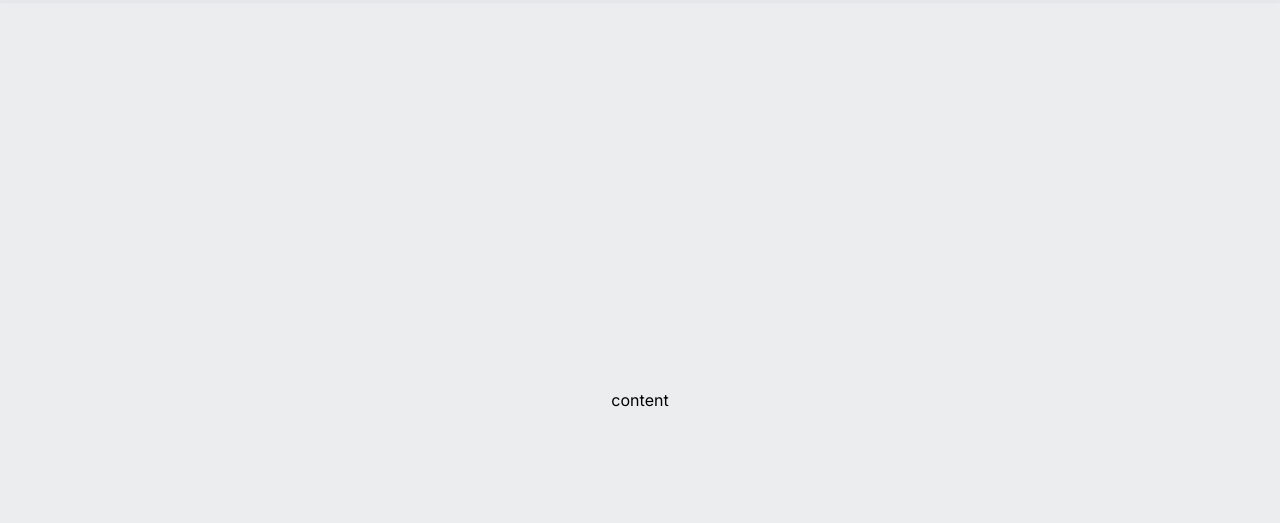
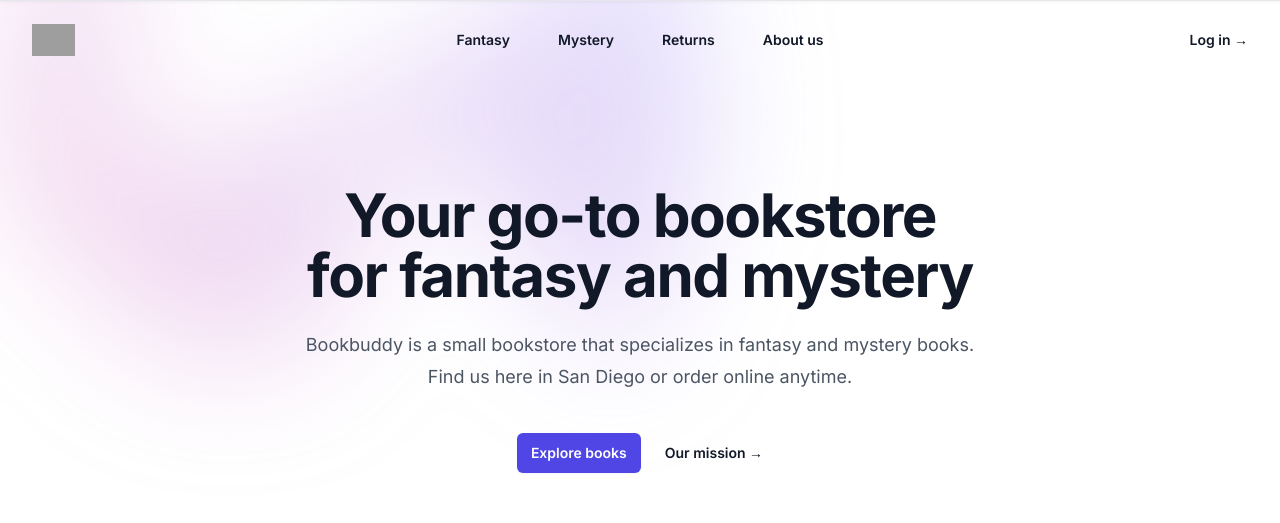
Before and after one commit to jianylei/OpenAI-ChatBot, a Next.js app: page / in a window 1280 px wide. Shown: the top 523 px of the page. Built offline with nearby package versions, Linux system fonts and the light colour scheme; grey boxes are pictures that could not be loaded.

Commit message:
Updated GPT prompt to only use markdown links

```diff
--- a/package.json
+++ b/package.json
@@ -9,6 +9,7 @@
     "lint": "next lint"
   },
   "dependencies": {
+    "@headlessui/react": "^1.7.15",
     "@radix-ui/react-accordion": "^1.1.2",
     "@tailwindcss/forms": "^0.5.3",
     "@tanstack/react-query": "^4.29.12",
--- a/src/app/helpers/constants/chatbot-prompt.ts
+++ b/src/app/helpers/constants/chatbot-prompt.ts
@@ -7,7 +7,7 @@
 Use this bookstore metadata to answer the customer questions:
 ${bookData}
 
-Only include links in markdown format.
+Only include links in markdown format, otherwise convert links to markdown format.
 Example: 'You can browse our books [here](https://www.example.com/books)'.
 Other than links, use regular text.
 
--- a/src/app/page.tsx
+++ b/src/app/page.tsx
@@ -1,12 +1,167 @@
-import Image from 'next/image'
-import { Inter } from 'next/font/google'
+'use client'
 
-const inter = Inter({ subsets: ['latin'] })
+import { Dialog } from '@headlessui/react'
+import { Menu, X } from 'lucide-react'
+import { useState } from 'react'
+
+const navigation = [
+  { name: 'Fantasy', href: '#' },
+  { name: 'Mystery', href: '#' },
+  { name: 'Returns', href: '#' },
+  { name: 'About us', href: '#' },
+]
 
 export default function Home() {
+  const [mobileMenuOpen, setMobileMenuOpen] = useState<boolean>(false)
   return (
-    <main className="absolute inset-0 flex justify-center items-center">
-      content
-    </main>
+    <div className='bg-white'>
+      <header className='absolute inset-x-0 top-0 z-50'>
+        <nav
+          className='flex items-center justify-between p-6 lg:px-8'
+          aria-label='Global'>
+          <div className='flex lg:flex-1'>
+            <a href='#' className='-m-1.5 p-1.5'>
+              <span className='sr-only'>Your Company</span>
+              <img
+                className='h-8 w-auto'
+                src='/book.png'
+                alt=''
+              />
+            </a>
+          </div>
+          <div className='flex lg:hidden'>
+            <button
+              type='button'
+              className='-m-2.5 inline-flex items-center justify-center rounded-md p-2.5 text-gray-700'>
+              <span className='sr-only'>Open main menu</span>
+              <Menu className='h-6 w-6' aria-hidden='true' />
+            </button>
+          </div>
+          <div className='hidden lg:flex lg:gap-x-12'>
+            {navigation.map((item) => (
+              <a
+                key={item.name}
+                href={item.href}
+                className='text-sm font-semibold leading-6 text-gray-900'>
+                {item.name}
+              </a>
+            ))}
+          </div>
+          <div className='hidden lg:flex lg:flex-1 lg:justify-end'>
+            <a
+              href='#'
+              className='text-sm font-semibold leading-6 text-gray-900'>
+              Log in <span aria-hidden='true'>&rarr;</span>
+            </a>
+          </div>
+        </nav>
+        <Dialog
+          as='div'
+          className='lg:hidden'
+          open={mobileMenuOpen}
+          onClose={setMobileMenuOpen}>
+          <div className='fixed inset-0 z-50' />
+          <Dialog.Panel className='fixed inset-y-0 right-0 z-50 w-full overflow-y-auto bg-white px-6 py-6 sm:max-w-sm sm:ring-1 sm:ring-gray-900/10'>
+            <div className='flex items-center justify-between'>
+              <a href='#' className='-m-1.5 p-1.5'>
+                <span className='sr-only'>Your Company</span>
+                <img
+                  className='h-8 w-auto'
+                  src='https://tailwindui.com/img/logos/mark.svg?color=indigo&shade=600'
+                  alt=''
+                />
+              </a>
+              <button
+                type='button'
+                className='-m-2.5 rounded-md p-2.5 text-gray-700'
+                onClick={() => setMobileMenuOpen(false)}>
+                <span className='sr-only'>Close menu</span>
+                <X className='h-6 w-6' aria-hidden='true' />
+              </button>
+            </div>
+            <div className='mt-6 flow-root'>
+              <div className='-my-6 divide-y divide-gray-500/10'>
+                <div className='space-y-2 py-6'>
+                  {navigation.map((item) => (
+                    <a
+                      key={item.name}
+                      href={item.href}
+                      className='-mx-3 block rounded-lg px-3 py-2 text-base font-semibold leading-7 text-gray-900 hover:bg-gray-50'>
+                      {item.name}
+                    </a>
+                  ))}
+                </div>
+                <div className='py-6'>
+                  <a
+                    href='#'
+                    className='-mx-3 block rounded-lg px-3 py-2.5 text-base font-semibold leading-7 text-gray-900 hover:bg-gray-50'>
+                    Log in
+                  </a>
+                </div>
+              </div>
+            </div>
+          </Dialog.Panel>
+        </Dialog>
+      </header>
+
+      <div className='relative isolate pt-14'>
+        <div
+          className='absolute inset-x-0 -top-40 -z-10 transform-gpu overflow-hidden blur-3xl sm:-top-80'
+          aria-hidden='true'>
+          <div
+            className='relative left-[calc(50%-11rem)] aspect-[1155/678] w-[36.125rem] -translate-x-1/2 rotate-[30deg] bg-gradient-to-tr from-[#ff80b5] to-[#9089fc] opacity-30 sm:left-[calc(50%-30rem)] sm:w-[72.1875rem]'
+            style={{
+              clipPath:
+                'polygon(74.1% 44.1%, 100% 61.6%, 97.5% 26.9%, 85.5% 0.1%, 80.7% 2%, 72.5% 32.5%, 60.2% 62.4%, 52.4% 68.1%, 47.5% 58.3%, 45.2% 34.5%, 27.5% 76.7%, 0.1% 64.9%, 17.9% 100%, 27.6% 76.8%, 76.1% 97.7%, 74.1% 44.1%)',
+            }}
+          />
+        </div>
+        <div className='py-24 sm:py-32 lg:pb-40'>
+          <div className='mx-auto max-w-7xl px-6 lg:px-8'>
+            <div className='mx-auto max-w-2xl text-center'>
+              <h1 className='text-4xl font-bold tracking-tight text-gray-900 sm:text-6xl'>
+                Your go-to bookstore for fantasy and mystery
+              </h1>
+              <p className='mt-6 text-lg leading-8 text-gray-600'>
+                Bookbuddy is a small bookstore that specializes in fantasy and mystery
+                books. Find us here in San Diego or order online anytime.
+              </p>
+              <div className='mt-10 flex items-center justify-center gap-x-6'>
+                <a
+                  href='#'
+                  className='rounded-md bg-indigo-600 px-3.5 py-2.5 text-sm font-semibold text-white shadow-sm hover:bg-indigo-500 focus-visible:outline focus-visible:outline-2 focus-visible:outline-offset-2 focus-visible:outline-indigo-600'>
+                  Explore books
+                </a>
+                <a
+                  href='#'
+                  className='text-sm font-semibold leading-6 text-gray-900'>
+                  Our mission <span aria-hidden='true'>→</span>
+                </a>
+              </div>
+            </div>
+            <div className='mt-16 flow-root sm:mt-24'>
+              <div className='relative -m-2 rounded-xl bg-gray-900/5 p-2 ring-1 ring-inset ring-gray-900/10 lg:-m-4 lg:rounded-2xl lg:p-4'>
+                <img
+                  src='/bookstore2.jpg'
+                  alt='App screenshot'
+                  className='rounded-md shadow-2xl ring-1 ring-gray-900/10'
+                />
+              </div>
+            </div>
+          </div>
+        </div>
+        <div
+          className='absolute inset-x-0 top-[calc(100%-13rem)] -z-10 transform-gpu overflow-hidden blur-3xl sm:top-[calc(100%-30rem)]'
+          aria-hidden='true'>
+          <div
+            className='relative left-[calc(50%+3rem)] aspect-[1155/678] w-[36.125rem] -translate-x-1/2 bg-gradient-to-tr from-[#ff80b5] to-[#9089fc] opacity-30 sm:left-[calc(50%+36rem)] sm:w-[72.1875rem]'
+            style={{
+              clipPath:
+                'polygon(74.1% 44.1%, 100% 61.6%, 97.5% 26.9%, 85.5% 0.1%, 80.7% 2%, 72.5% 32.5%, 60.2% 62.4%, 52.4% 68.1%, 47.5% 58.3%, 45.2% 34.5%, 27.5% 76.7%, 0.1% 64.9%, 17.9% 100%, 27.6% 76.8%, 76.1% 97.7%, 74.1% 44.1%)',
+            }}
+          />
+        </div>
+      </div>
+    </div>
   )
 }
```
Also changed, not shown: 1 other file (tests, documents, lock files or other folders).
